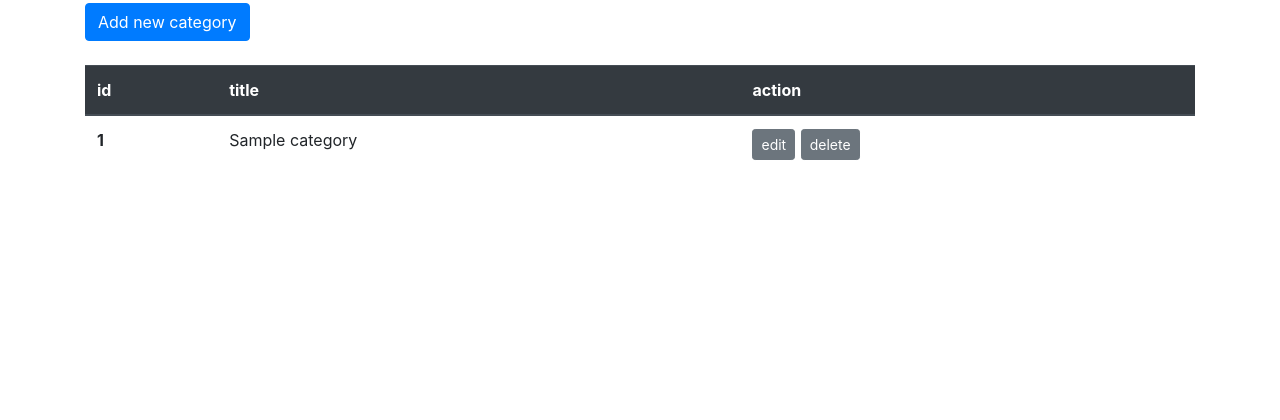
After one commit to Sergey31415/symfony_blog, a Symfony app: template templates/admin/category/index.html.twig in a window 1280 px wide. The commit adds this page. Shown: the part 112-532 px from the top of the page. Run offline with Twig, Linux system fonts and the light colour scheme; the template is opened without the code that fills it: most values are stand-ins (such as "Sample title", 1, 10 or a date in 2020); some libraries are stand-ins or nearby versions.

Commit message:
add Category CRUD

```diff
--- /dev/null
+++ b/templates/admin/category/index.html.twig
@@ -0,0 +1,30 @@
+{% extends 'base.html.twig' %}
+
+{% block title %}Category{% endblock %}
+
+{% block body %}
+  <a href="{{path('admin_category_new')}}" class="btn btn-primary my-4">Add new category</a>
+  <table class="table">
+  <thead class="thead-dark">
+    <tr>
+      <th scope="col">id</th>
+      <th scope="col">title</th>
+      <th scope="col">action</th>
+    </tr>
+  </thead>
+  <tbody>
+    {% for category in categories %}
+    <tr>
+      <th scope="row">{{category.id}}</th>
+      <td>{{category.title}}</td>
+      <td>
+        <a href="{{path('admin_category_edit', {id: category.id})}}" class="btn btn-secondary btn-sm">edit</a>
+        <a class="btn btn-sm py-0 px-0">
+        {{ include('admin/form/_delete_form.html.twig', {category: category}) }} </a>
+      </td>
+    </th>
+    {% endfor %}
+  </tbody>
+</table>
+
+{% endblock %}
--- /dev/null
+++ b/templates/admin/form/_delete_form.html.twig
@@ -0,0 +1,4 @@
+<form action="{{path('admin_category_delete', {id: category.id})}}" method="post">
+  <input type="hidden" name="token" value="{{ csrf_token('delete') }}">
+  <button type="submit" class="btn btn-secondary btn-sm my-0" onclick="return confirm('are you sure?')"> delete </button>
+</form>
--- a/templates/base.html.twig
+++ b/templates/base.html.twig
@@ -2,11 +2,39 @@
 <html>
   <head>
       <meta charset="UTF-8">
-        <title>{% block title %}Welcome!{% endblock %}</title>
+      <title>Symfony Blog</title>
+      <link rel="stylesheet" href="https://stackpath.bootstrapcdn.com/bootstrap/4.4.1/css/bootstrap.min.css"
+        integrity="sha384-Vkoo8x4CGsO3+Hhxv8T/Q5PaXtkKtu6ug5TOeNV6gBiFeWPGFN9MuhOf23Q9Ifjh" crossorigin="anonymous">
       {% block stylesheets %}{% endblock %}
   </head>
   <body>
+    <div class="container">
+      <nav class="navbar navbar-expand-lg navbar-light bg-light">
+        <ul class="nav navbar-nav mr-auto">
+          <li class="nav-item">
+           <a href="#"> <img src="{{asset('build/images/blog.png')}}" width="100"> </a> </li>
+          <li class="nav-item">
+            <a class="nav-link" href="#">Home</a> </li>
+          <li class="nav-item">
+            <a class="nav-link" href="#">About Me</a> </li>
+          <li class="nav-item">
+            <a class="nav-link" href="#">Contacts</a> </li>
+        </ul>
+        <ul class="nav navbar-nav pull-right">
+          <li class="nav-item"><a class="nav-link" href="#">Register</a></li>
+          <li class="nav-item"><a class="nav-link" href="about-me.html">Login</a></li>
+          <li class="nav-item"><a class="nav-link" href="contact.html">My profile</a></li>
+        </ul>
+      </nav>
+    </div>
+
+    <div class="container">
+
+      {{ include('partials/_flash.html.twig') }}
+
       {% block body %}{% endblock %}
-        {% block javascripts %}{% endblock %}
+
+    </div>
+
   </body>
 </html>
--- /dev/null
+++ b/templates/partials/_flash.html.twig
@@ -0,0 +1,7 @@
+{% for label, messages in app.flashes %}
+  {% for message in messages %}
+    <div class="alert alert-{{ label }}">
+      {{ message }}
+    </div>
+  {% endfor %}
+{% endfor %}
```
Also changed, not shown: src/Controller/Admin/CategoryController.php (added, +84 -0 lines), src/Form/CategoryType.php (added, +25 -0 lines), templates/admin/category/edit.html.twig (added, +10 -0 lines), templates/admin/category/new.html.twig (added, +10 -0 lines), 2 other files. Lines whose indentation alone changed are shown as unchanged.
